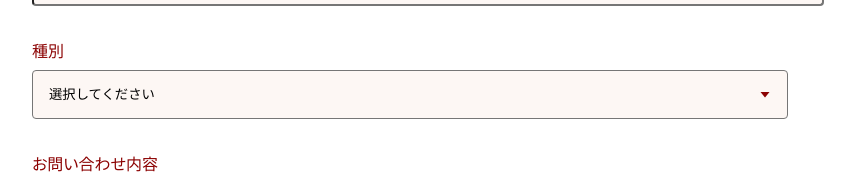
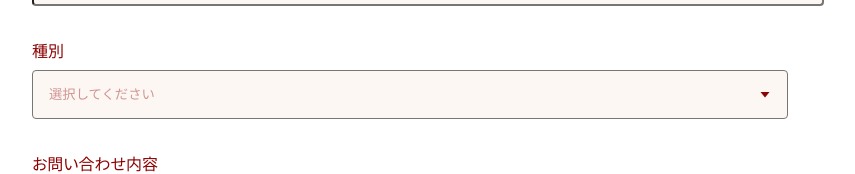
Before and after one commit to pinch-of-spice/pinch-of-spice.co, a Next.js app: page / in a window 1280 px wide. Shown: the part 4247-4421 px from the top of the page, without its empty margins (230-1085 px from the left). Built offline with nearby package versions, Linux system fonts and the light colour scheme; a web font is replaced by a local one.

Commit message:
Change placeholer color

```diff
--- a/components/Contact.tsx
+++ b/components/Contact.tsx
@@ -117,6 +117,12 @@ export default function Contact() {
               <select
                 id="inquiryType"
                 {...register("inquiryType", { required: true })}
+                style={{
+                  color:
+                    !inquiryType || inquiryType === ""
+                      ? "rgba(140, 3, 3, 0.4)"
+                      : undefined,
+                }}
               >
                 <option value="">選択してください</option>
                 <option value="product">取材・商品問い合せ</option>
@@ -227,6 +233,11 @@ const formStyle = css`
     background-repeat: no-repeat;
     background-position: right 16px center;
     padding-right: 40px;
+
+    &:invalid,
+    &[value=""] {
+      color: rgba(140, 3, 3, 0.4);
+    }
   }
 
   button {
```
